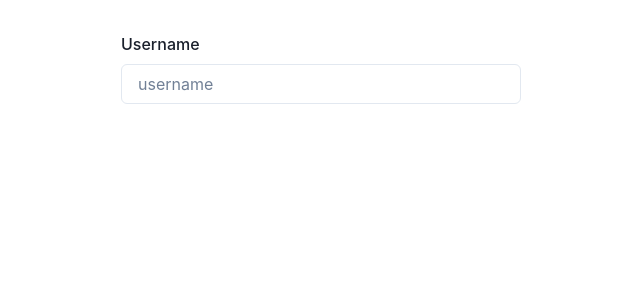
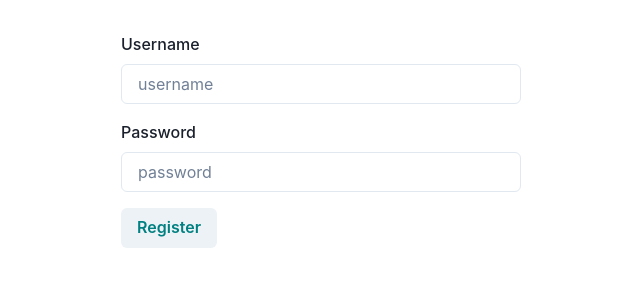
Before and after one commit to Synneks/posty, a Next.js app in the folder reddit-clone-web/: page /register in a window 1280 px wide. Shown: the top 300 px of the page, without its empty margins (319-959 px from the left). Built offline with nearby package versions, Linux system fonts and the light colour scheme.

Commit message:
created reusbable InputField component

```diff
--- /dev/null
+++ b/reddit-clone-web/src/components/InputField.tsx
@@ -0,0 +1,30 @@
+import {
+  FormControl,
+  FormErrorMessage,
+  FormLabel,
+  Input,
+} from '@chakra-ui/react';
+import { useField } from 'formik';
+import React, { InputHTMLAttributes } from 'react';
+
+type InputFieldProps = InputHTMLAttributes<HTMLInputElement> & {
+  name: string;
+  label: string;
+};
+
+const InputField: React.FC<InputFieldProps> = ({
+  label,
+  size: _, // we don't want size to be passed to the input field
+  ...props
+}) => {
+  const [field, meta] = useField(props);
+  return (
+    <FormControl isInvalid={!!meta.error}>
+      <FormLabel htmlFor={field.name}>{label}</FormLabel>
+      <Input {...field} {...props} id={field.name} />
+      {meta.error ? <FormErrorMessage>{meta.error}</FormErrorMessage> : null}
+    </FormControl>
+  );
+};
+
+export default InputField;
--- a/reddit-clone-web/src/pages/register.tsx
+++ b/reddit-clone-web/src/pages/register.tsx
@@ -4,10 +4,12 @@
   Input,
   FormErrorMessage,
   Button,
+  Box,
 } from '@chakra-ui/react';
 import { Field, Form, Formik } from 'formik';
 import React from 'react';
 import Wrapper from '../components/Wrapper';
+import InputField from '../components/InputField';
 
 interface registerProps {}
 
@@ -30,18 +32,31 @@
           console.log(values);
         }}
       >
-        {(props) => (
+        {({ isSubmitting }) => (
           <Form>
-            <FormControl>
-              <FormLabel htmlFor="username">Username</FormLabel>
-              <Input
-                value={props.values.username}
-                onChange={props.handleChange}
-                id="username"
-                placeholder="username"
+            <InputField
+              name="username"
+              placeholder="username"
+              label="Username"
+            />
+
+            <Box mt={4}>
+              <InputField
+                name="password"
+                placeholder="password"
+                label="Password"
+                type="password"
               />
-              {/* <FormErrorMessage>{form.errors.name}</FormErrorMessage> */}
-            </FormControl>
+            </Box>
+
+            <Button
+              type="submit"
+              mt={4}
+              color={'teal'}
+              isLoading={isSubmitting}
+            >
+              Register
+            </Button>
           </Form>
         )}
       </Formik>
```
